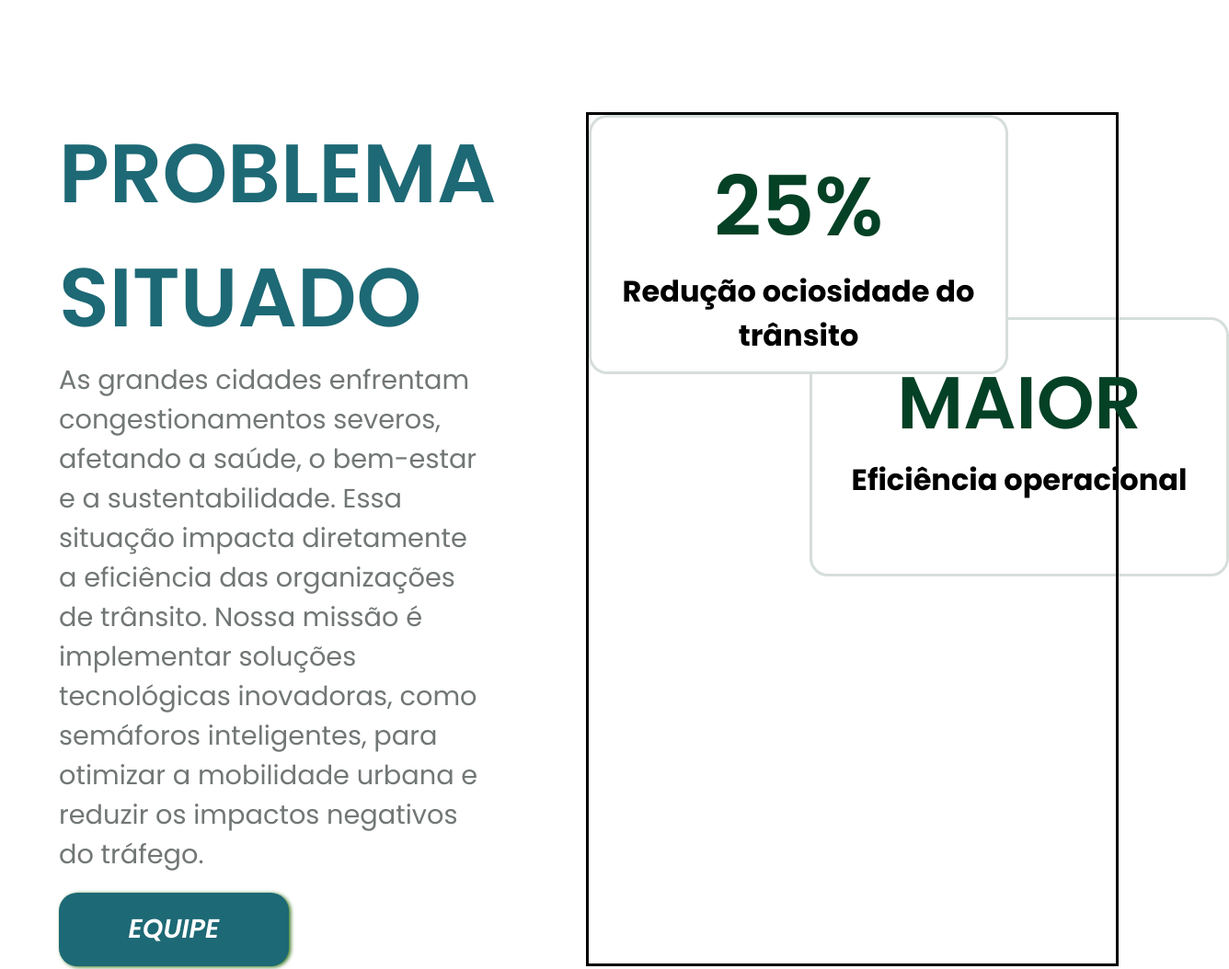
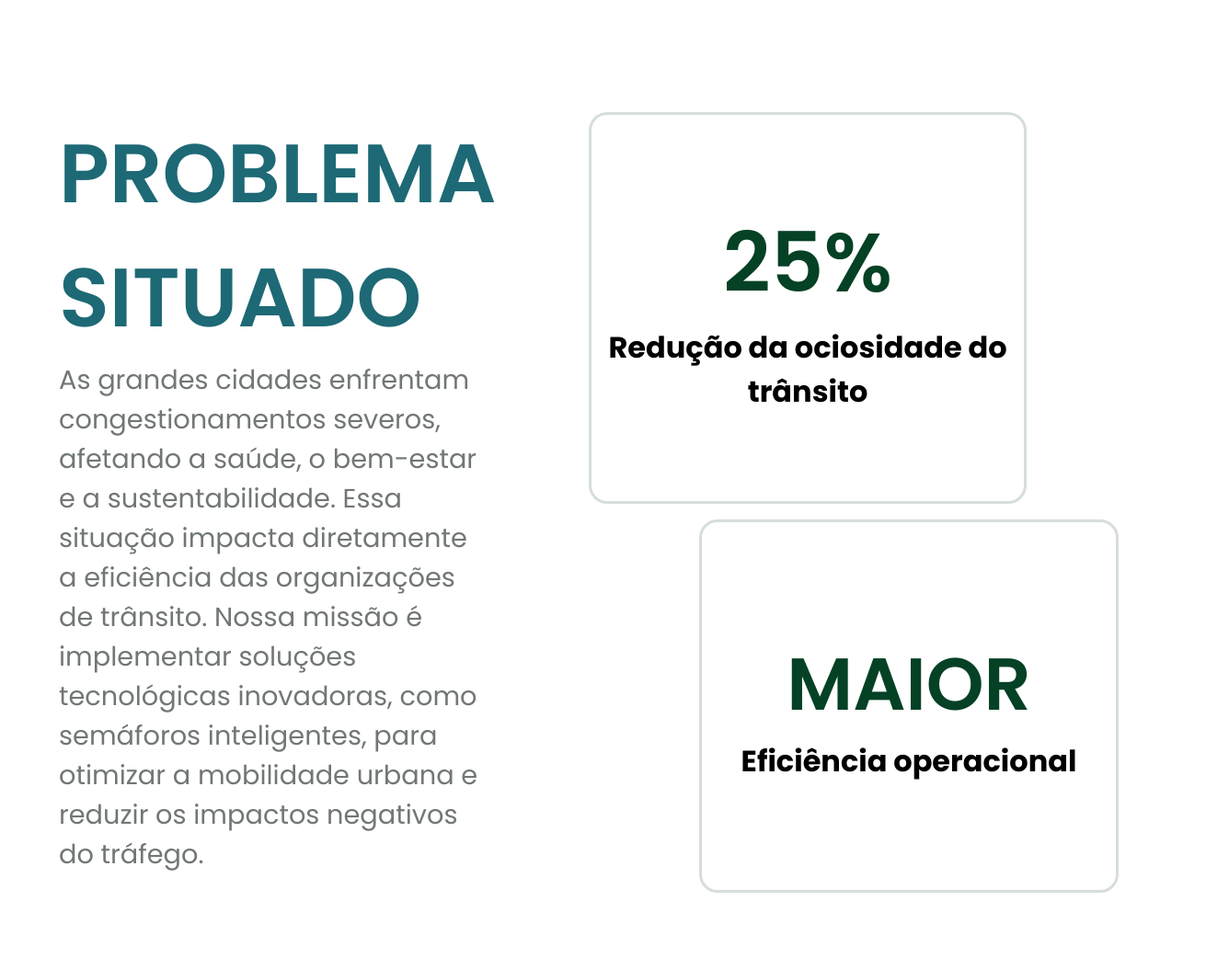
Before and after one commit to Carvalho003/sinal_verde, a plain HTML site: page Site/index.html in a window 1280 px wide. Shown: the part 1380-2434 px from the top of the page at 92% size, 1336 px wide, since content can reach past the window. Drawn offline with nearby package versions, Linux system fonts and the light colour scheme.

Commit message:
Alterar o tamanho das div da justificativa e mudar a parte de equipe para segmento na navbar

```diff
--- a/Site/css/style.css
+++ b/Site/css/style.css
@@ -562,27 +562,29 @@ font-weight: 700;
   display: flex;
   flex-direction: column;
   width: 50%;
-  border: solid black;
+  position: relative;
+  /* border: solid black; */
 }
 
 .cardjustificativaum {
   width: 450px;
-  height: 276px;
+  height: 400px;
   border-radius: 20px;
   border: 3px solid rgba(0, 53, 25, 0.16);
   display: flex;
   flex-direction: column;
   align-items: center;
+  justify-content: center;
   position: absolute;
   background-color: white;
   z-index: 2;
+  padding: 10px;
 }
 
 .tituloJustificativa {
   color: #044125;
   font-size: 90px;
   font-weight: 600;
-  margin-top: 30px;
 }
 .tituloJustificativa2 {
   font-size: 80px !important;
@@ -595,16 +597,19 @@ font-weight: 700;
 
 .cardjustificativadois {
   width: 450px;
-  height: 276px;
+  height: 400px;
   border-radius: 20px;
   border: 3px solid rgba(0, 53, 25, 0.16);
   display: flex;
   flex-direction: column;
   align-items: center;
+  justify-content: center;
   margin-left: 240px;
   margin-top: 220px;
   position: absolute;
   z-index: 1;
+  bottom: 0;
+  right: 0;
 }
 
 /* CARROSSEL EQUIPAMENTO */
@@ -677,6 +682,9 @@ font-weight: 700;
   justify-content: flex-start;
   width: 669px;
 
+}
+.sobreONegocio {
+  margin-top: 5%;
 }
 
 .parteDireitaOnde {
--- a/Site/index.html
+++ b/Site/index.html
@@ -43,7 +43,7 @@
                         <a href="#_simulador">Simulador</a>
                     </li>
                     <li id="navEquipe" class="nav-item ">
-                        <a href="#_equipe">Equipe</a>
+                        <a href="#_segmento">Segmento</a>
                     </li>
                     <li id="navContato" class="nav-item ">
                         <a href="#_contato">Contato</a>
@@ -117,17 +117,17 @@
             </div>
         </div>
 
+        <div id="_segmento"></div>
         <div id="quemSomos" class="segundaParteCaio fade-in">
             <div class="textoQuemSomos">
                 <span class="tituloC2">PROBLEMA <br>SITUADO</span>
                 <span class="textoCCaio2">As grandes cidades enfrentam congestionamentos severos, afetando a saúde, o bem-estar e a sustentabilidade. Essa situação impacta diretamente a eficiência das organizações de trânsito. Nossa missão é implementar soluções tecnológicas inovadoras, como semáforos inteligentes, para otimizar a mobilidade urbana e reduzir os impactos negativos do tráfego.</span>
-                <button id="_equipamentos" onclick="location.href='#_equipe'" class="buttonEquipe">EQUIPE</button>
             </div>
 
             <div class="cardsjustificativa">
                 <div class="cardjustificativaum">
                     <span class="tituloJustificativa">25%</span>
-                    <span class="textoJustificativa"><b>Redução ociosidade do trânsito</b></span>
+                    <span class="textoJustificativa"><b>Redução da ociosidade do trânsito</b></span>
                 </div>
                 <div class="cardjustificativadois">
                     <span class="tituloJustificativa tituloJustificativa2">MAIOR</span>
```
